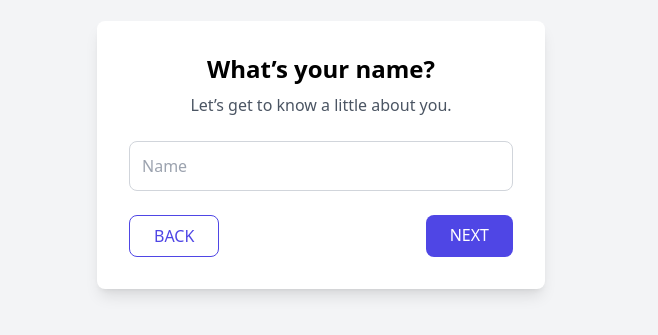
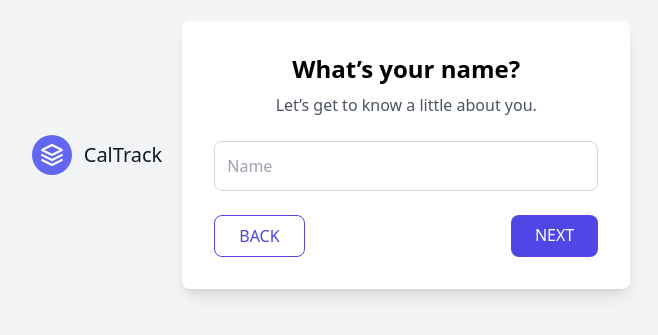
Before and after one commit to ShashankGowdaL69/my-website, a plain HTML site: page question1.html in a window 1280 px wide. Shown: the part 245-580 px from the top of the page, without its empty margins (319-977 px from the left). Drawn offline with nearby package versions, Linux system fonts and the light colour scheme.

Commit message:
Update question1.html

```diff
--- a/question1.html
+++ b/question1.html
@@ -3,6 +3,16 @@
     <script src="https://cdn.tailwindcss.com"></script>
 </head>
 <body class="bg-gray-100 flex items-center justify-center min-h-screen">
+     <header class="text-gray-600 body-font">
+        <div class="container mx-auto flex flex-wrap p-5 flex-col md:flex-row items-center">
+          <a class="flex title-font font-medium items-center text-gray-900 mb-4 md:mb-0">
+            <svg xmlns="http://www.w3.org/2000/svg" fill="none" stroke="currentColor" stroke-linecap="round" stroke-linejoin="round" stroke-width="2" class="w-10 h-10 text-white p-2 bg-indigo-500 rounded-full" viewBox="0 0 24 24">
+              <path d="M12 2L2 7l10 5 10-5-10-5zM2 17l10 5 10-5M2 12l10 5 10-5"></path>
+            </svg>
+            <span class="ml-3 text-xl">CalTrack</span>
+          </a>
+        </div>
+     </header>
     <div class="bg-white p-8 rounded-lg shadow-lg w-full max-w-md">
         <h1 class="text-2xl font-bold text-center mb-2">What’s your name?</h1>
         <p class="text-center text-gray-600 mb-6">Let’s get to know a little about you.</p>
```
